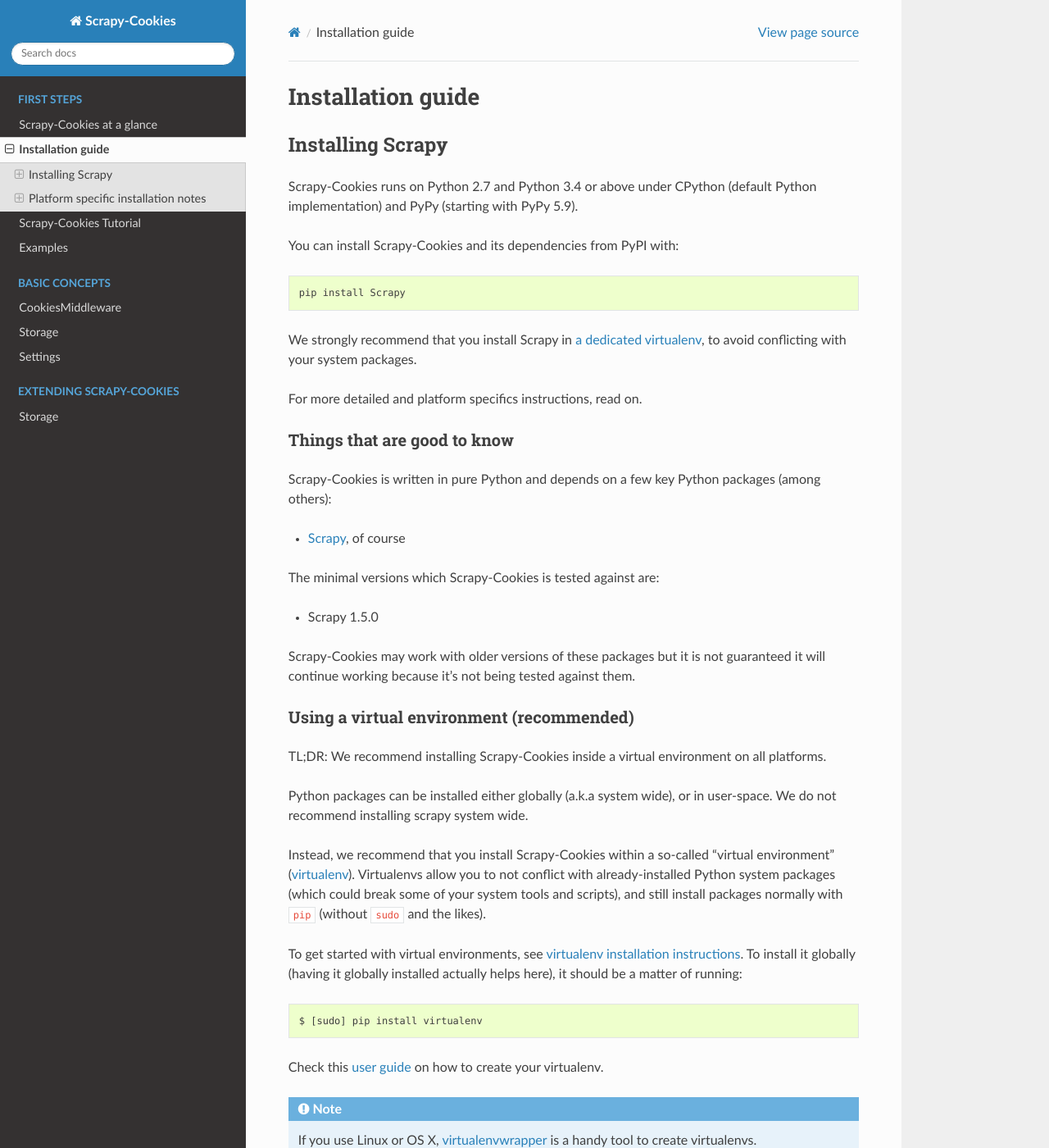
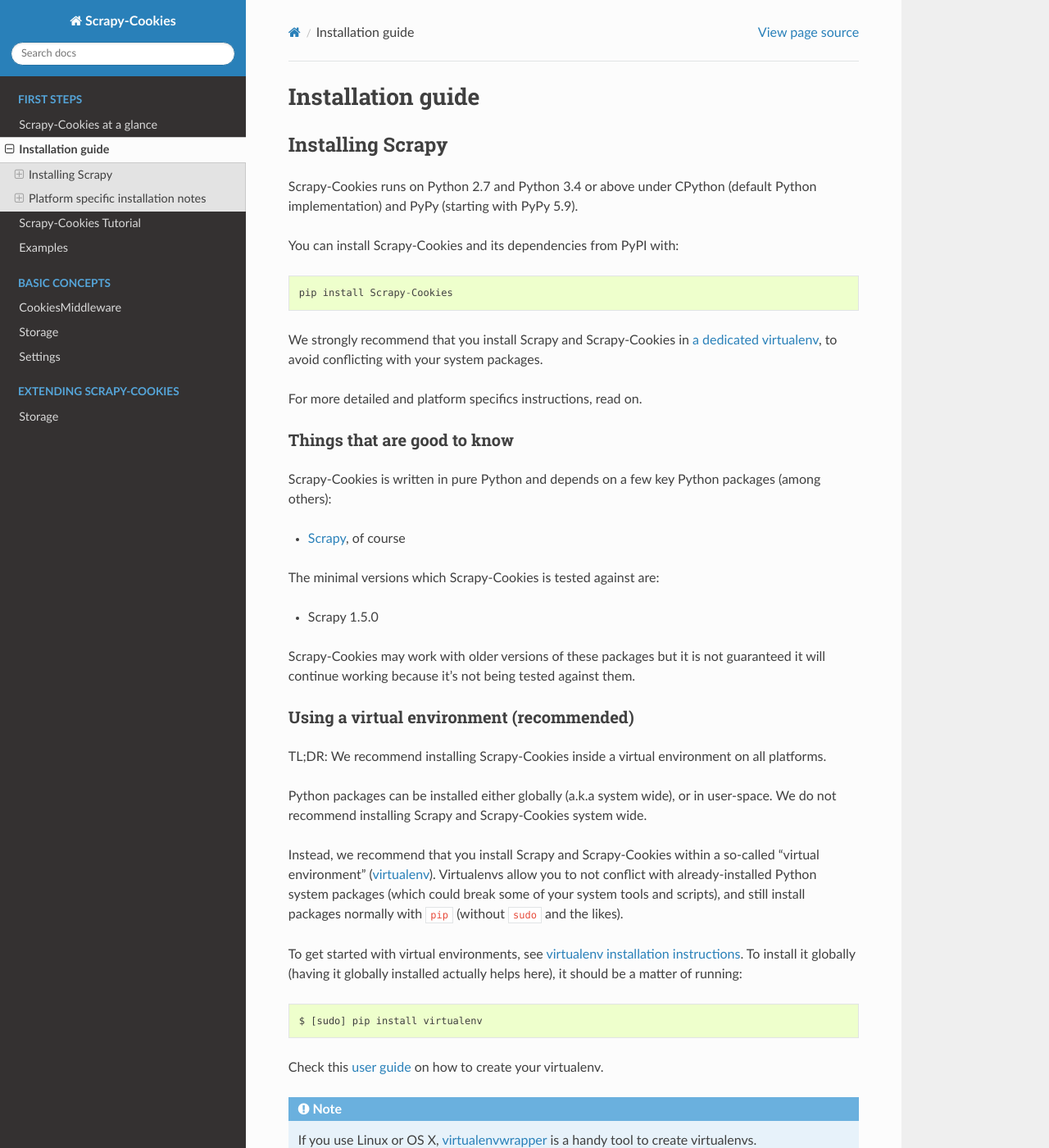
Before and after one commit to scrapedia/scrapy-cookies, a Sphinx documentation site: the page built from docs/intro/installation.rst, in a window 1280 px wide and 1400 px high. Shown: the whole window at 82% size. Built offline with Sphinx 7.4.7 and the Read the Docs theme 2.0.0, drawn with Linux system fonts in a browser that asks for light colours; comment, search, counter and statistics services are not loaded.

Commit message:
Fix bugs in the documentation

```diff
--- a/docs/intro/installation.rst
+++ b/docs/intro/installation.rst
@@ -12,9 +12,9 @@
 
 You can install Scrapy-Cookies and its dependencies from PyPI with::
 
-    pip install Scrapy
+    pip install Scrapy-Cookies
 
-We strongly recommend that you install Scrapy in
+We strongly recommend that you install Scrapy and Scrapy-Cookies in
 :ref:`a dedicated virtualenv <intro-using-virtualenv>`, to avoid conflicting
 with your system packages.
 
@@ -48,13 +48,14 @@
 all platforms.
 
 Python packages can be installed either globally (a.k.a system wide), or in
-user-space. We do not recommend installing scrapy system wide.
+user-space. We do not recommend installing Scrapy and Scrapy-Cookies
+system wide.
 
-Instead, we recommend that you install Scrapy-Cookies within a so-called
-"virtual environment" (`virtualenv`_). Virtualenvs allow you to not conflict
-with already-installed Python system packages (which could break some of your
-system tools and scripts), and still install packages normally with ``pip``
-(without ``sudo`` and the likes).
+Instead, we recommend that you install Scrapy and Scrapy-Cookies within a
+so-called "virtual environment" (`virtualenv`_). Virtualenvs allow you to not
+conflict with already-installed Python system packages (which could break some
+of your system tools and scripts), and still install packages normally with
+``pip`` (without ``sudo`` and the likes).
 
 To get started with virtual environments, see
 `virtualenv installation instructions`_. To install it globally (having it
```
Also changed, not shown: docs/intro/tutorial.rst (+5 -5 lines).
